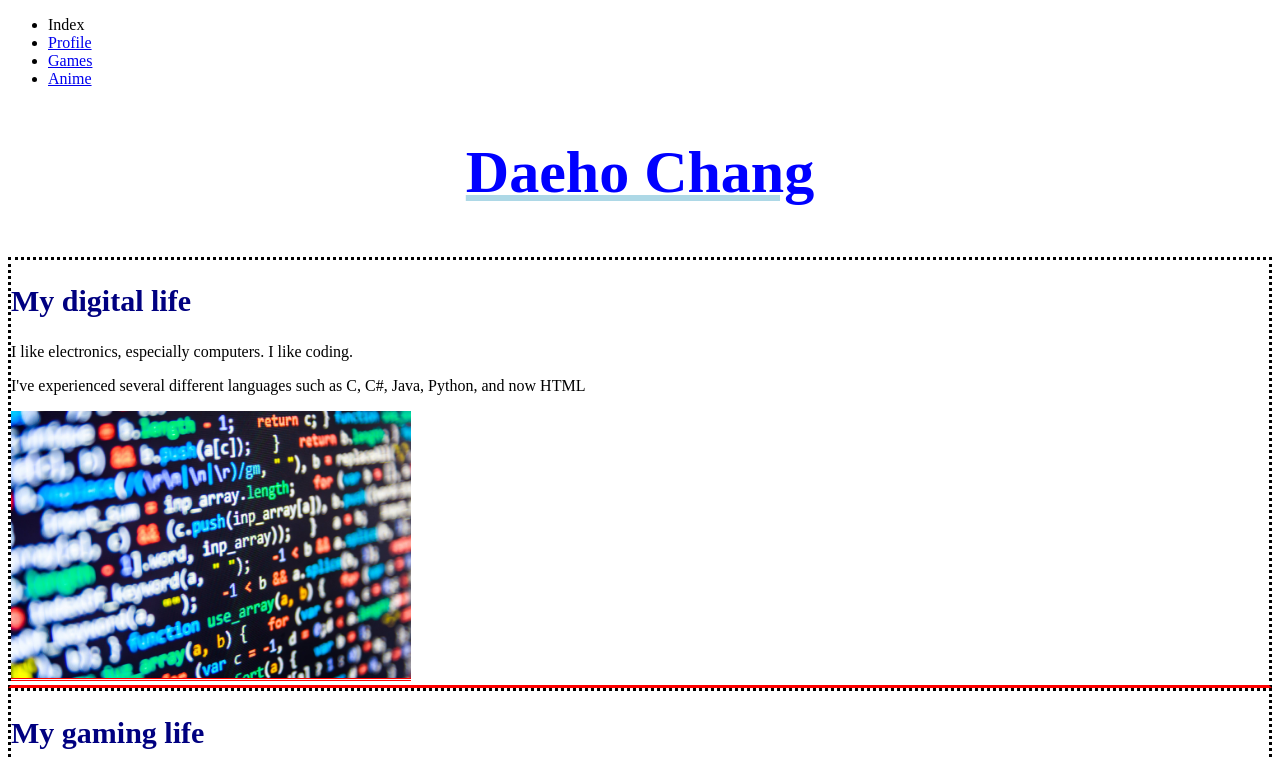
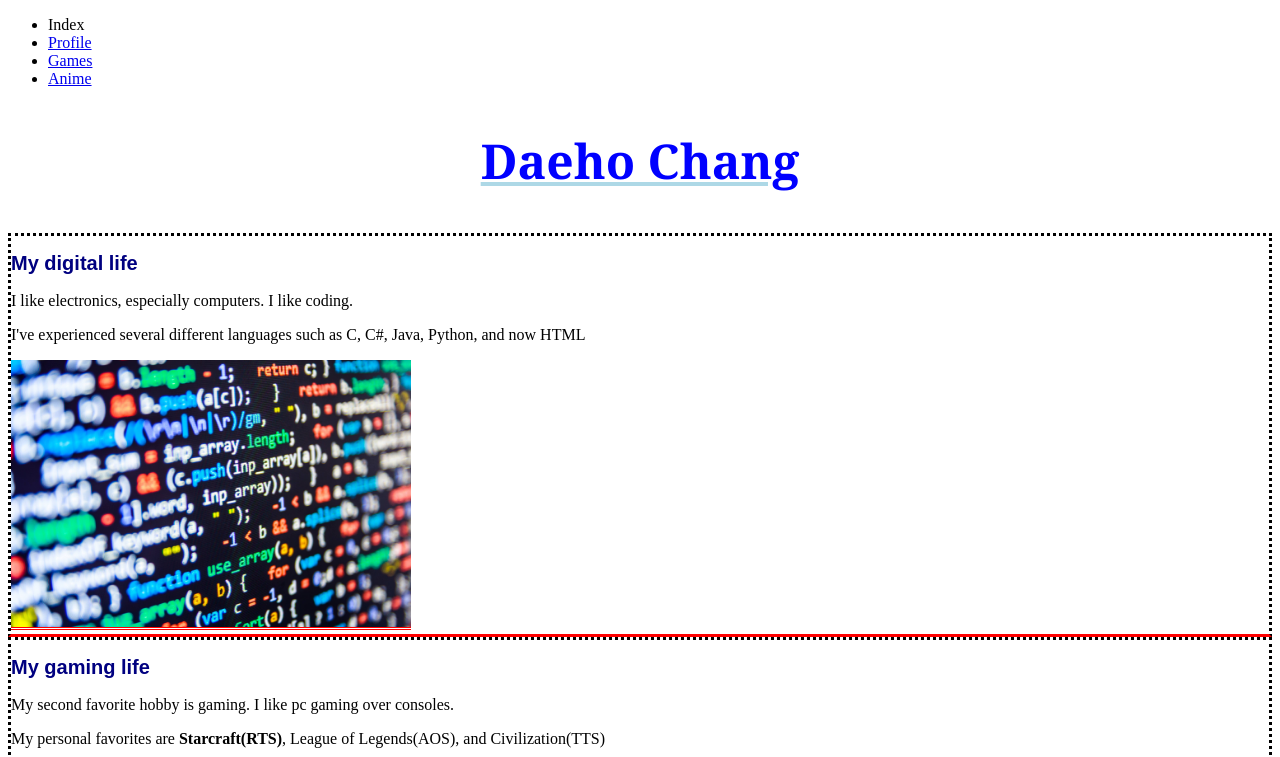
Before and after one commit to electroaria7/Fa17OL_DaehoChang, a plain HTML site: page Assignment 6/index.html in a window 1280 px wide. Shown: the top 757 px of the page. Drawn offline with Linux system fonts and the light colour scheme.

Commit message:
Assignment 7

```diff
--- a/Assignment 6/css/site.css
+++ b/Assignment 6/css/site.css
@@ -1,9 +1,10 @@
 
 h1
 	{
-		font-size : 60px;
+		font-size : 3em;
 		color: blue;
 		text-align: center;
+		font-family: "Georgia";
 
 		text-decoration: underline ;
 		text-decoration-color: lightblue;
@@ -11,9 +12,10 @@ h1
 	}
 h2
 	{
-		font-size : 30px;
+		font-size : 20px;
 		color: navy;
 		text-align: left;
+		font-family: "Arial", serif;
 	}
 p.commet
 	{
```
